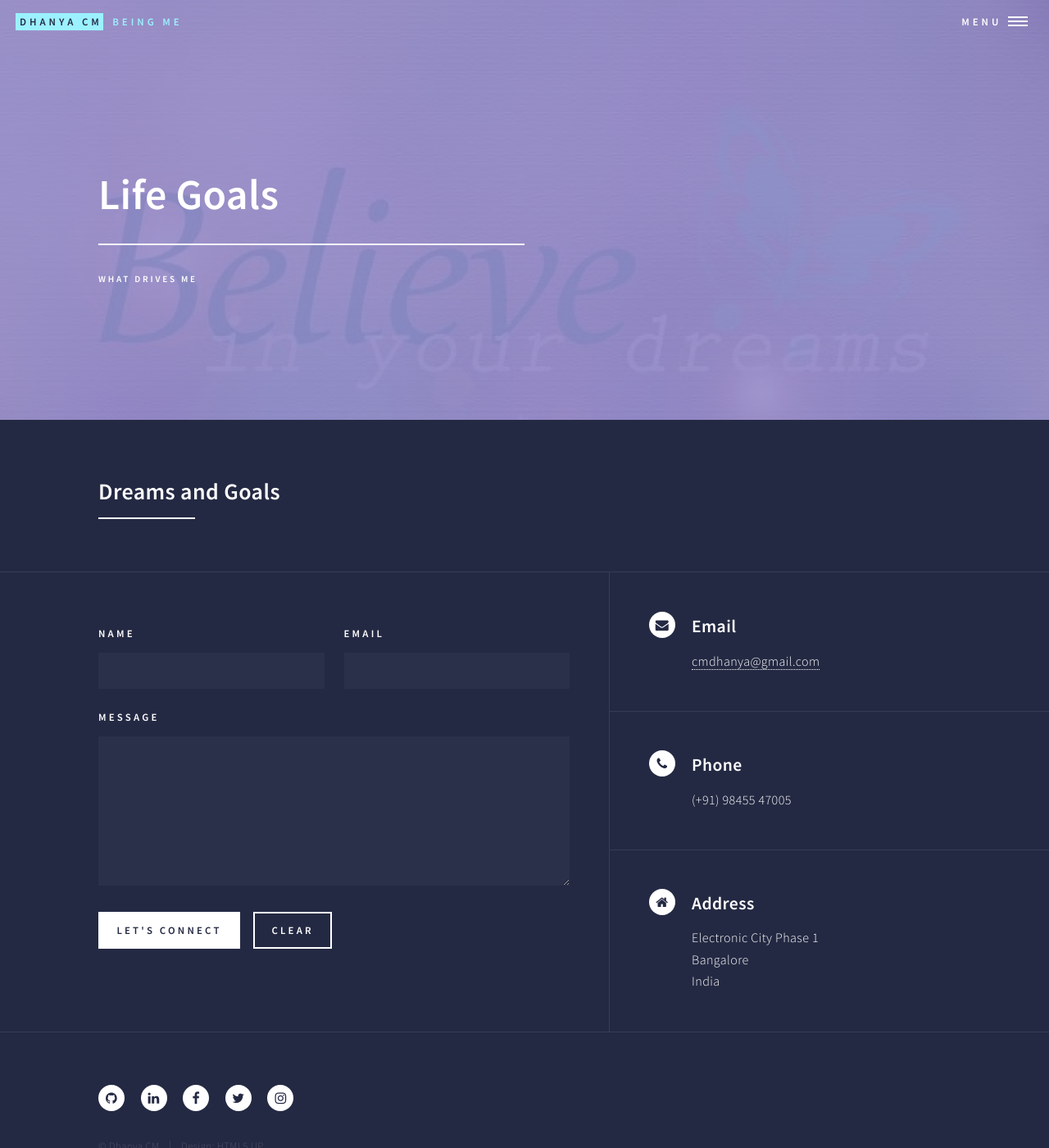
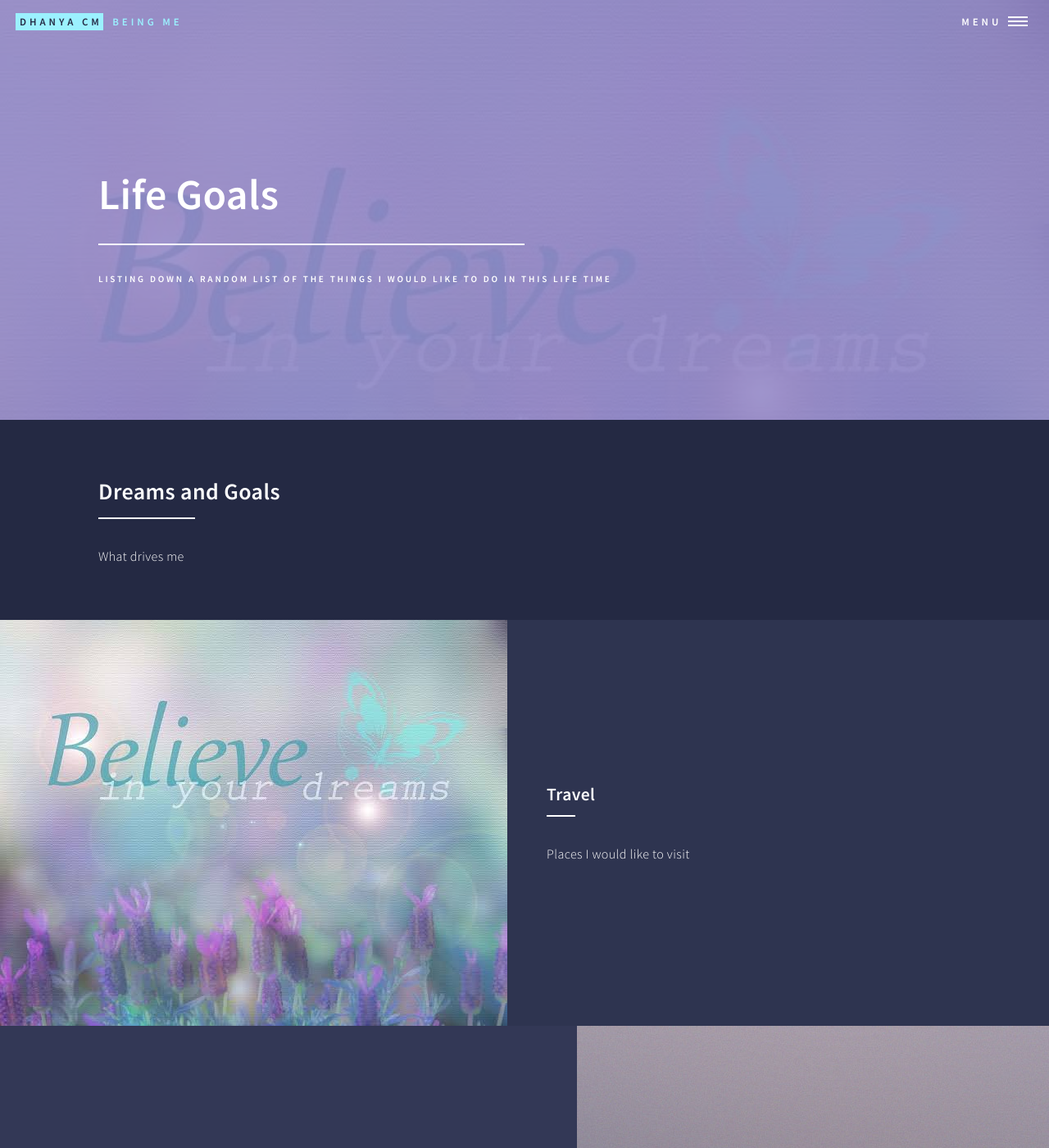
Before and after one commit to dhanyacm/dhanyacm, a Jekyll site: the page built from lifegoals.html, in a window 1280 px wide and 1400 px high. Shown: the whole window at 82% size. Built offline with Jekyll 4.4.1, drawn with Linux system fonts in a browser that asks for light colours.

Commit message:
Update lifegoals.html

```diff
--- a/lifegoals.html
+++ b/lifegoals.html
@@ -15,7 +15,7 @@
 				<h1>Life Goals</h1>
 			</header>
 			<div class="content">
-								<p>What drives me
+				<p> Listing down a random list of the things I would like to do in this life time
 				</p>
 			</div>
 		</div>
@@ -23,18 +23,85 @@
 
 <!-- Main -->
 <div id="main" class="alt">
+	   <!-- One -->
             <section id="one">
                   <div class="inner">
                     <header class="major">
                       <h2>Dreams and Goals</h2>
                     </header>
-                    <p>
+                    <p> What drives me
 
                     </p>
                   </div>
                 </section>
 
 
+    <!-- Two -->
+		<section id="two" class="spotlights">
+			<section>
+				<img src="images/pic12.jpg" alt="Travel" data-position="center center" />
+
+				<div class="content">
+					<div class="inner">
+						<header class="major">
+							<h3>Travel</h3>
+						</header>
+						<p>
+							Places I would like to visit
+						</p>
+
+					</div>
+				</div>
+			</section>
+			<section>
+
+				<img src="images/pic09.jpg" alt="Health" data-position="top center" />
+
+				<div class="content">
+					<div class="inner">
+						<header class="major">
+							<h3>Health</h3>
+						</header>
+						<p>
+
+						</p>
+					</div>
+				</div>
+			</section>
+
+			<section>
+				<img src="images/pic12.jpg" alt="Travel" data-position="center center" />
+
+				<div class="content">
+					<div class="inner">
+						<header class="major">
+							<h3>Family</h3>
+						</header>
+						<p>
+
+						</p>
+
+					</div>
+				</div>
+			</section>
+			<section>
+
+				<img src="images/pic09.jpg" alt="Health" data-position="top center" />
+
+				<div class="content">
+					<div class="inner">
+						<header class="major">
+							<h3>Career</h3>
+						</header>
+						<p>
+
+						</p>
+					</div>
+				</div>
+			</section>
 
 
+
+
+		</section>
  </div>
```
Lines whose indentation alone changed are shown as unchanged.
